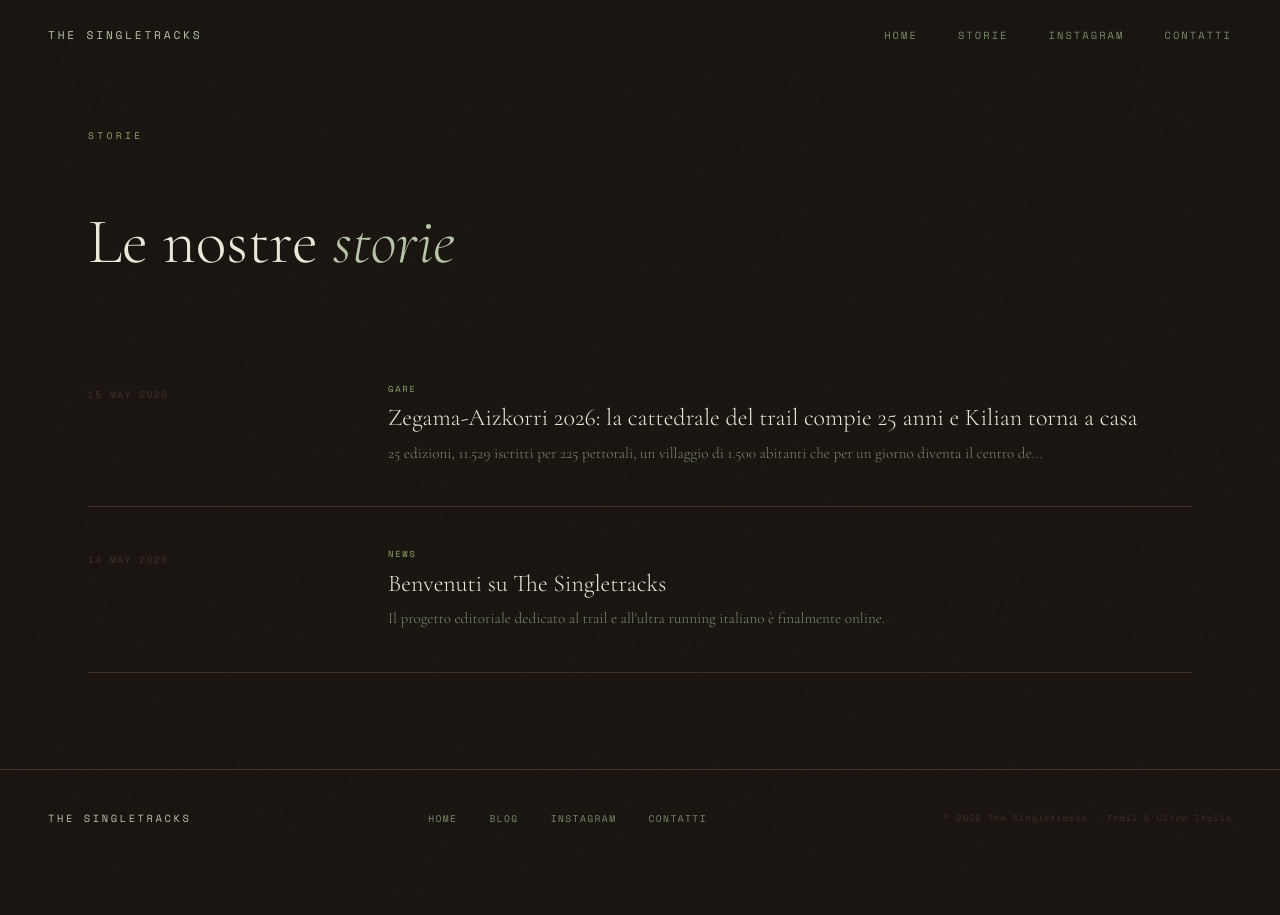
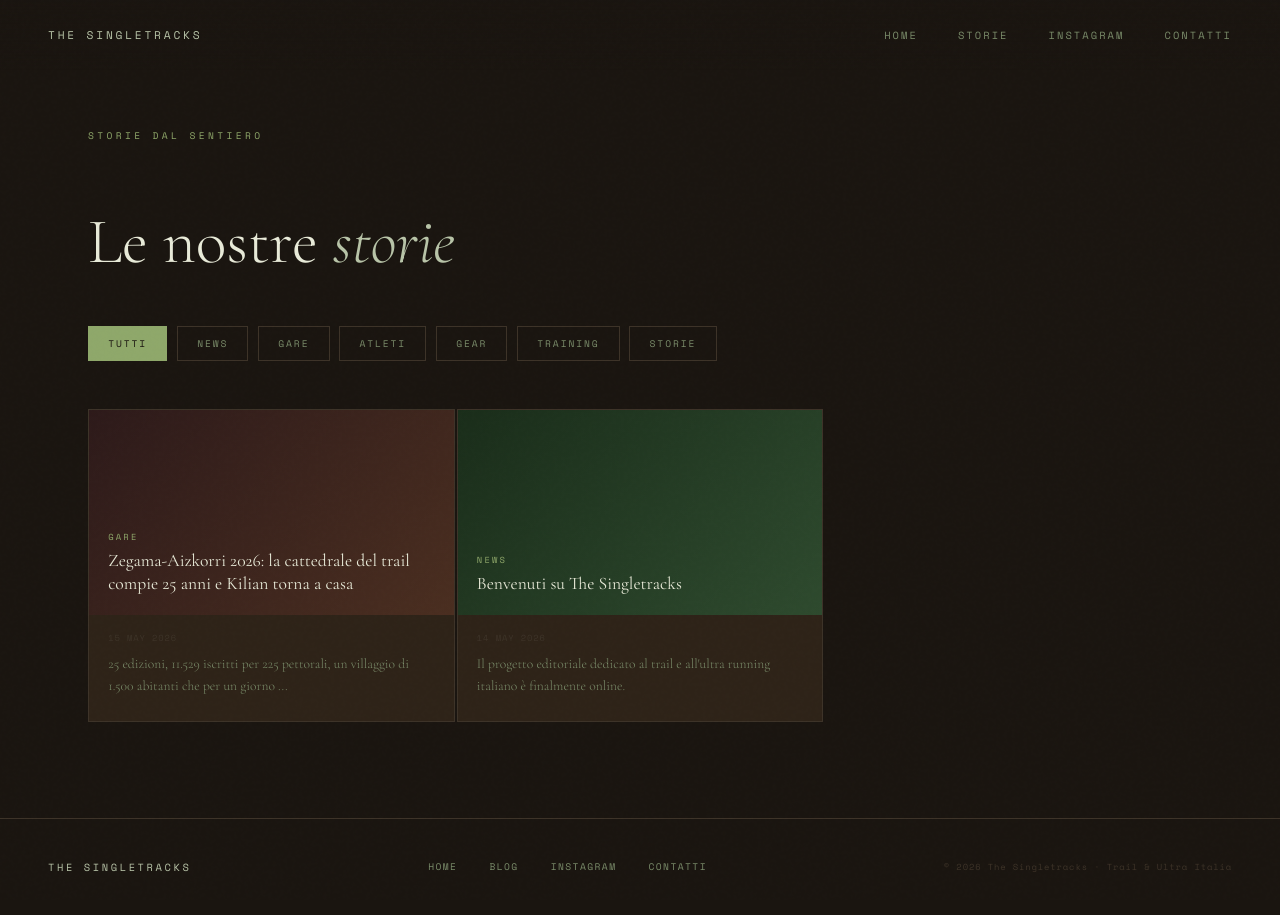
Before and after one commit to mootlab/thesingletracks.com, a Jekyll site: the page built from blog.md, in a window 1280 px wide. Built offline with Jekyll 4.4.1, drawn with Linux system fonts in a browser that asks for light colours.

Commit message:
aggiunto blog con categorie e CSS aggiornato

```diff
--- a/_layouts/blog.html
+++ b/_layouts/blog.html
@@ -3,17 +3,48 @@
 ---
 
 <div class="blog-list-container">
-  <p class="section-label">Storie</p>
+  <p class="section-label">Storie dal sentiero</p>
   <h1 class="blog-list-title">Le nostre <em>storie</em></h1>
 
-  {% for post in site.posts %}
-  <a class="post-card" href="{{ post.url | relative_url }}">
-    <div class="post-card-date">{{ post.date | date: "%d %b %Y" }}</div>
-    <div class="post-card-body">
-      <p class="post-card-tag">{{ post.categories | first }}</p>
-      <h2 class="post-card-title">{{ post.title }}</h2>
-      <p class="post-card-excerpt">{{ post.excerpt | strip_html | truncate: 120 }}</p>
-    </div>
-  </a>
-  {% endfor %}
+  <!-- FILTRI CATEGORIE -->
+  <div class="cat-filters">
+    <button class="cat-filter active" onclick="filterPosts('all', this)">Tutti</button>
+    <button class="cat-filter" onclick="filterPosts('news', this)">News</button>
+    <button class="cat-filter" onclick="filterPosts('gare', this)">Gare</button>
+    <button class="cat-filter" onclick="filterPosts('atleti', this)">Atleti</button>
+    <button class="cat-filter" onclick="filterPosts('gear', this)">Gear</button>
+    <button class="cat-filter" onclick="filterPosts('training', this)">Training</button>
+    <button class="cat-filter" onclick="filterPosts('storie', this)">Storie</button>
+  </div>
+
+  <!-- GRID ARTICOLI -->
+  <div class="posts-grid">
+    {% for post in site.posts %}
+    {% assign cat = post.categories | first %}
+    <a class="post-grid-card" href="{{ post.url | relative_url }}" data-category="{{ cat }}">
+      <div class="post-grid-img cat-{{ cat }}">
+        <span class="post-grid-cat-label">{{ cat }}</span>
+        <h3 class="post-grid-img-title">{{ post.title }}</h3>
+      </div>
+      <div class="post-grid-body">
+        <p class="post-grid-meta">{{ post.date | date: "%d %b %Y" }}</p>
+        <p class="post-grid-excerpt">{{ post.excerpt | strip_html | truncate: 100 }}</p>
+      </div>
+    </a>
+    {% endfor %}
+  </div>
 </div>
+
+<script>
+function filterPosts(cat, btn) {
+  document.querySelectorAll('.cat-filter').forEach(b => b.classList.remove('active'));
+  btn.classList.add('active');
+  document.querySelectorAll('.post-grid-card').forEach(card => {
+    if (cat === 'all' || card.dataset.category === cat) {
+      card.style.display = 'block';
+    } else {
+      card.style.display = 'none';
+    }
+  });
+}
+</script>
--- a/assets/main.scss
+++ b/assets/main.scss
@@ -279,12 +279,114 @@
   font-size: clamp(2.5rem, 5vw, 4rem);
   font-weight: 300;
   color: var(--snow);
-  margin-bottom: 3rem;
+  margin-bottom: 2rem;
 }
 
 .blog-list-title em {
   font-style: italic;
   color: var(--fog);
+}
+
+.cat-filters {
+  display: flex;
+  gap: 0.6rem;
+  flex-wrap: wrap;
+  margin-bottom: 3rem;
+}
+
+.cat-filter {
+  font-family: 'Space Mono', monospace;
+  font-size: 0.6rem;
+  letter-spacing: 0.2em;
+  text-transform: uppercase;
+  padding: 0.6rem 1.2rem;
+  background: transparent;
+  color: var(--lichen);
+  border: 1px solid var(--stone);
+  cursor: pointer;
+  transition: all 0.3s;
+}
+
+.cat-filter:hover {
+  border-color: var(--fog);
+  color: var(--snow);
+}
+
+.cat-filter.active {
+  background: var(--accent);
+  color: var(--soil);
+  border-color: var(--accent);
+}
+
+.posts-grid {
+  display: grid;
+  grid-template-columns: repeat(3, 1fr);
+  gap: 2px;
+}
+
+.post-grid-card {
+  text-decoration: none;
+  color: var(--snow);
+  display: block;
+  background: var(--bark);
+  border: 1px solid var(--stone);
+  transition: border-color 0.3s;
+}
+
+.post-grid-card:hover {
+  border-color: var(--lichen);
+}
+
+.post-grid-img {
+  position: relative;
+  aspect-ratio: 16/9;
+  display: flex;
+  flex-direction: column;
+  justify-content: flex-end;
+  padding: 1.2rem;
+  overflow: hidden;
+}
+
+.cat-news     { background: linear-gradient(135deg, #1a2d1a, #2e4a2e); }
+.cat-gare     { background: linear-gradient(135deg, #2d1a1a, #4a2e20); }
+.cat-atleti   { background: linear-gradient(135deg, #1a1a2d, #2e2040); }
+.cat-gear     { background: linear-gradient(135deg, #2d2a1a, #4a3e20); }
+.cat-training { background: linear-gradient(135deg, #1a2a2d, #204040); }
+.cat-storie   { background: linear-gradient(135deg, #2a1a2d, #3e2040); }
+
+.post-grid-cat-label {
+  font-family: 'Space Mono', monospace;
+  font-size: 0.55rem;
+  letter-spacing: 0.25em;
+  text-transform: uppercase;
+  color: var(--accent);
+  margin-bottom: 0.4rem;
+}
+
+.post-grid-img-title {
+  font-size: 1.1rem;
+  font-weight: 400;
+  color: var(--snow);
+  line-height: 1.3;
+}
+
+.post-grid-body {
+  padding: 1rem 1.2rem 1.5rem;
+}
+
+.post-grid-meta {
+  font-family: 'Space Mono', monospace;
+  font-size: 0.55rem;
+  letter-spacing: 0.1em;
+  text-transform: uppercase;
+  color: var(--stone);
+  margin-bottom: 0.5rem;
+}
+
+.post-grid-excerpt {
+  font-size: 0.85rem;
+  color: var(--lichen);
+  line-height: 1.6;
 }
 
 .post-card {
@@ -338,5 +440,11 @@
   .post-container { padding: 6rem 1.5rem 4rem; }
   .blog-list-container { padding: 6rem 1.5rem 4rem; }
   .post-card { grid-template-columns: 1fr; gap: 0.5rem; }
+  .posts-grid { grid-template-columns: 1fr 1fr; }
   footer { flex-direction: column; align-items: flex-start; }
 }
+
+@media (max-width: 600px) {
+  .posts-grid { grid-template-columns: 1fr; }
+  .cat-filters { gap: 0.4rem; }
+}
```
